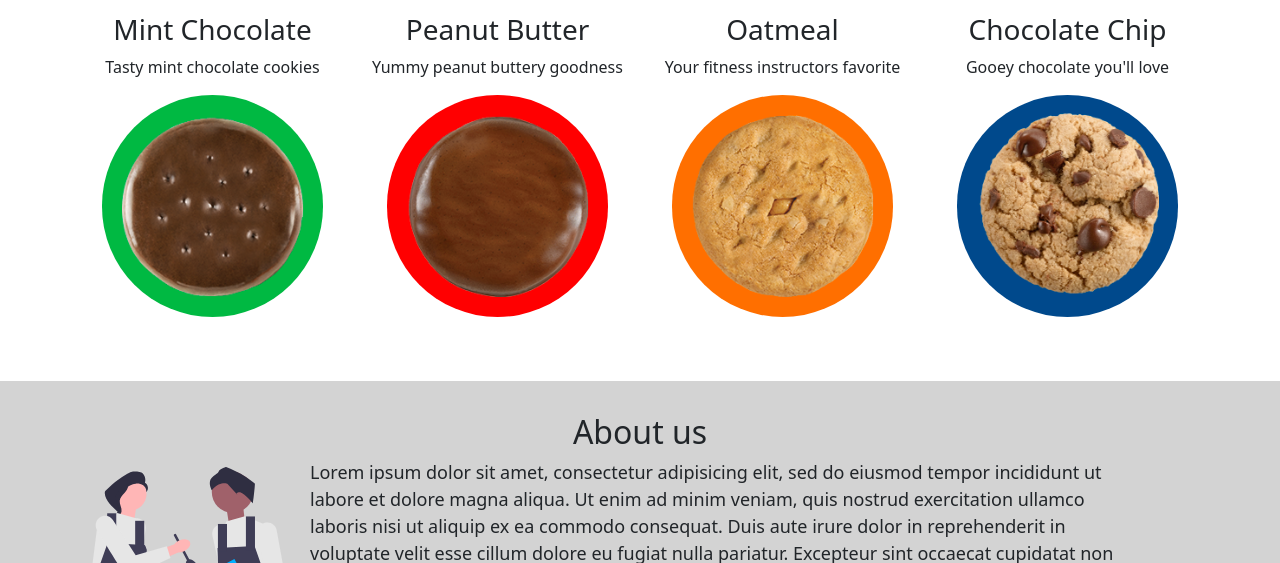
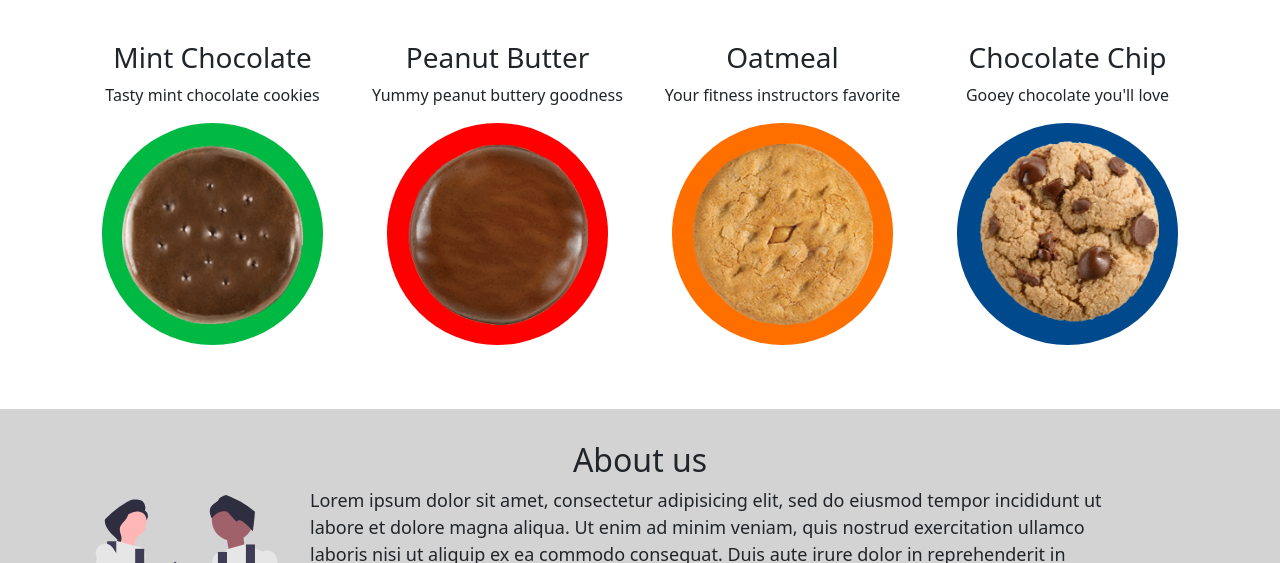
Before and after one commit to CUNYTechPrep/lab-bootstrap-5.2-fall-22, a plain HTML site: page index.html in a window 1280 px wide. Shown: the part 537-1100 px from the top of the page. Drawn offline with nearby package versions, Linux system fonts and the light colour scheme.

```diff
--- a/css/styles.css
+++ b/css/styles.css
@@ -27,6 +27,9 @@
     border-radius: 50%;
     width: 85%;
 }
+.cookies h3{
+    margin-top: 1em;
+}
 .about-container{
     background: lightgray;
     padding: 2em 0;
```
